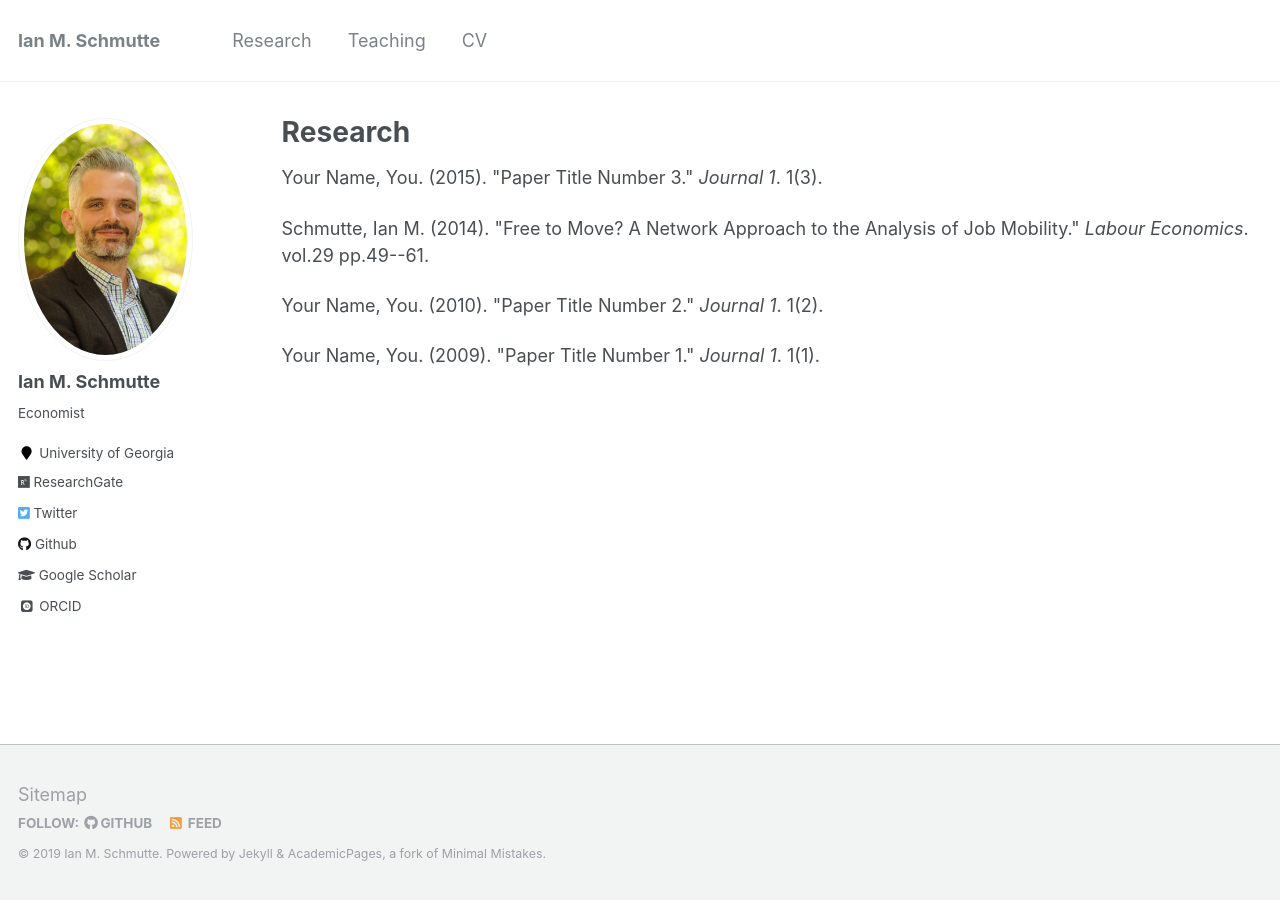
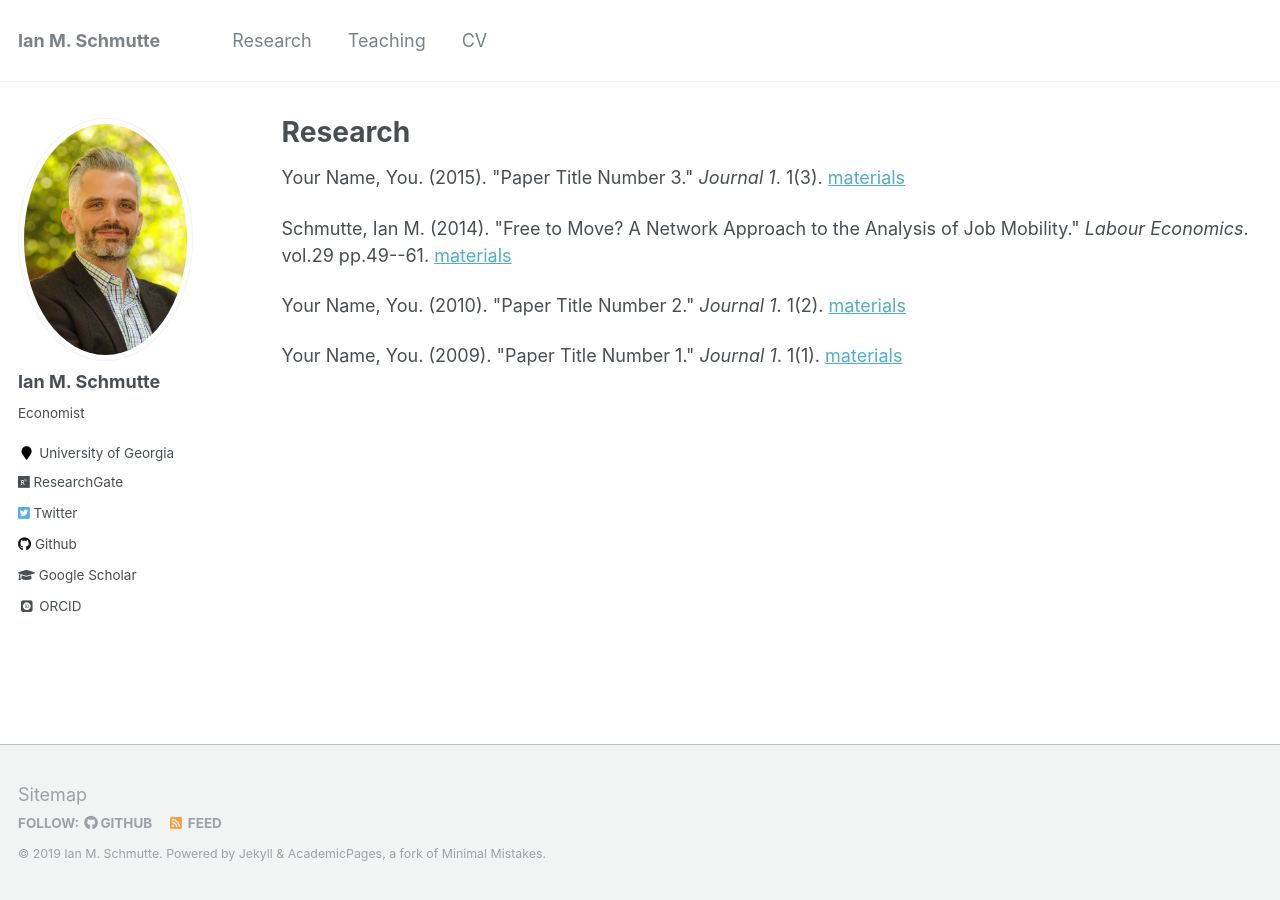
Before and after one commit to ianschmutte/ianschmutte.github.io, a Jekyll site: the page built from _pages/research.md, in a window 1280 px wide. Built offline with Jekyll 4.4.1, drawn with Linux system fonts in a browser that asks for light colours; some web fonts are replaced.

Commit message:
learning jekyll

```diff
--- a/_includes/archive-single-research.html
+++ b/_includes/archive-single-research.html
@@ -26,7 +26,7 @@
       </div>
     {% endif %}
 
-    <p>{{ post.citation }} <a href="{{ base_path }}{{ post.url }}">{{ materials }}</a></p>
+    <p>{{ post.citation }} <a href="{{ base_path }}{{ post.url }}">materials</a></p>
 
 
   </article>
```
